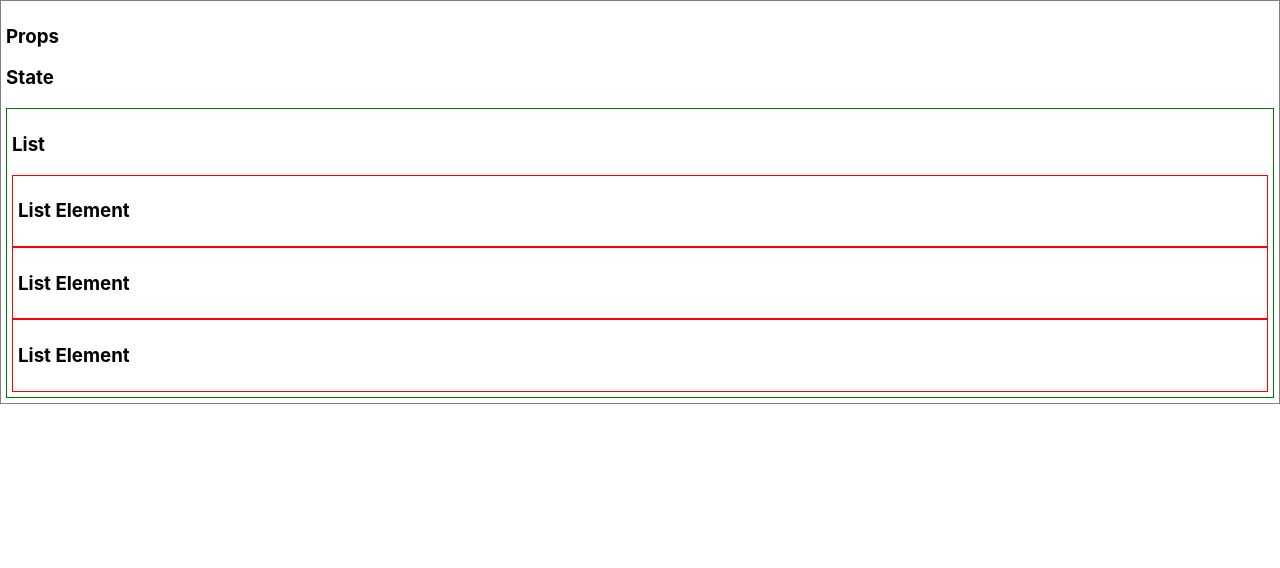
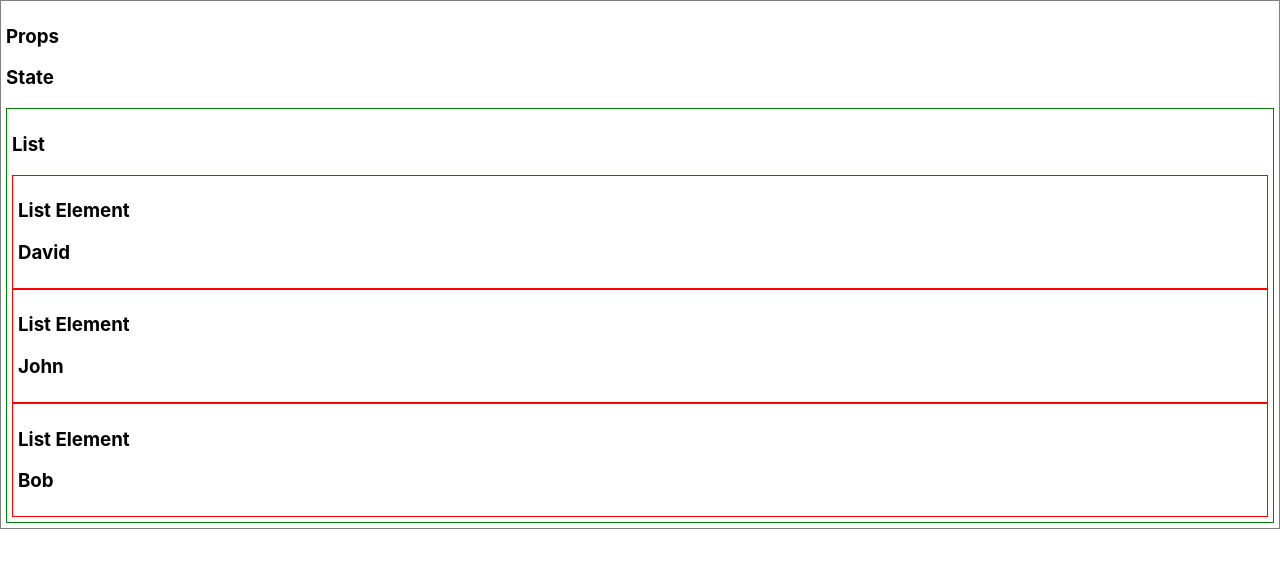
Before and after one commit to bob-smith-compass/react-props-state, a React (Create React App) app: page / in a window 1280 px wide. Shown: the top 568 px of the page. Built offline with nearby package versions, Linux system fonts and the light colour scheme.

Commit message:
data passed all the way from <App> to               <ListElement name={e} />

```diff
--- a/src/components/list-element/ListElement.jsx
+++ b/src/components/list-element/ListElement.jsx
@@ -1,10 +1,11 @@
-import React from 'react'
+import React from 'react';
 
-export default function ListElement() {
+export default function ListElement(props) {
   return (
     <div style={{border: "solid 1px red", padding: "5px"}}>
 
       <h3>List Element</h3>
+      <h3>{props.name}</h3>
     </div>
   )
 }
--- a/src/components/list/List.jsx
+++ b/src/components/list/List.jsx
@@ -7,7 +7,7 @@ export default function List(props) {
       <h3>List</h3>
       {props.names.map((e, i) => {
           return <div key={i}>
-              <ListElement />
+              <ListElement name={e} />
           </div>
       })}
     </div>
```
Also changed, not shown: 1 other file (tests, documents, lock files or other folders).
